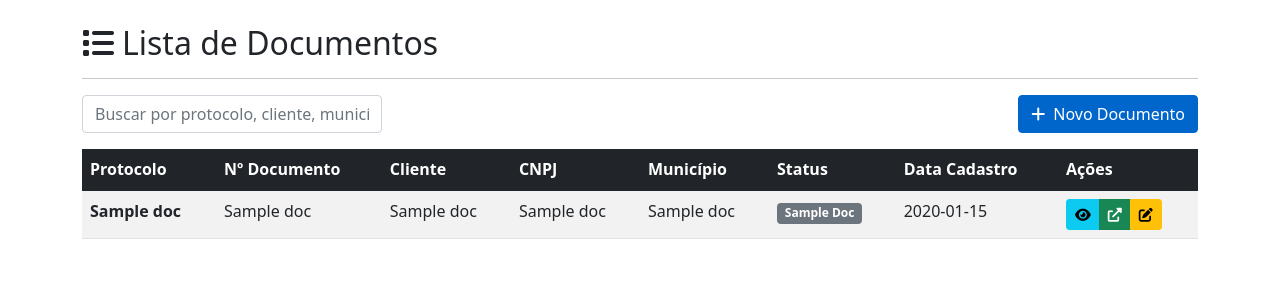
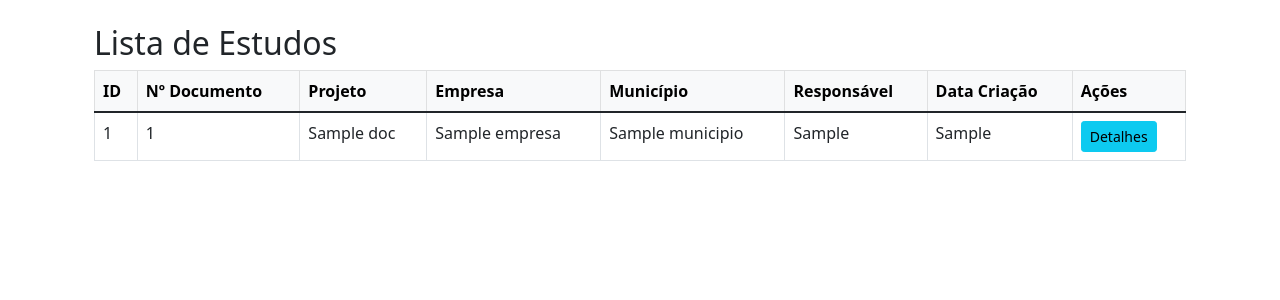
Before and after one commit to EDP-DDPE/GCIWeb, a Flask app: template app/listar/templates/listar/listar.html in a window 1280 px wide. Shown: the part 56-356 px from the top of the page. Run offline with Flask 3, Linux system fonts and the light colour scheme; the template is opened without the code that fills it: most values are stand-ins (such as "Sample title", 1, 10 or a date in 2020); parts of the project's set-up code (start-up, migrations or seed data) failed here and were passed over.

Commit message:
Atualizado listar e models

```diff
--- a/app/listar/templates/listar/listar.html
+++ b/app/listar/templates/listar/listar.html
@@ -1,104 +1,51 @@
-<!-- templates/listar.html -->
 {% extends "base.html" %}
+{% block content %}
 
-{% block title %}Listar Documentos - Sistema de Documentos{% endblock %}
-
-{% block content %}
-<div class="row">
-    <div class="col-12">
-        <h2><i class="fas fa-list me-2"></i>Lista de Documentos</h2>
-        <hr>
-    </div>
-</div>
-
-<div class="row mb-3">
-    <div class="col-12">
-        <div class="d-flex justify-content-between align-items-center">
-            <div>
-                <input type="text" id="filtroSearch" class="form-control" placeholder="Buscar por protocolo, cliente, município..." style="width: 300px;">
-            </div>
-            <div>
-                <a href="{{ url_for('cadastro.cadastro') }}" class="btn btn-primary">
-                    <i class="fas fa-plus me-2"></i>Novo Documento
-                </a>
-            </div>
-        </div>
-    </div>
-</div>
-
-{% if documentos %}
-<div class="table-responsive">
-    <table class="table table-striped table-hover" id="tabelaDocumentos">
-        <thead class="table-dark">
+<div class="container mt-4">
+    <h2>Lista de Estudos</h2>
+    <table class="table table-bordered table-hover">
+        <thead class="table-light">
             <tr>
-                <th>Protocolo</th>
+                <th>ID</th>
                 <th>Nº Documento</th>
-                <th>Cliente</th>
-                <th>CNPJ</th>
+                <th>Projeto</th>
+                <th>Empresa</th>
                 <th>Município</th>
-                <th>Status</th>
-                <th>Data Cadastro</th>
+                <th>Responsável</th>
+                <th>Data Criação</th>
                 <th>Ações</th>
             </tr>
         </thead>
         <tbody>
             {% for doc in documentos %}
             <tr>
-                <td><strong>{{ doc[1] }}</strong></td>
-                <td>{{ doc[2] }}</td>
-                <td>{{ doc[3] }}</td>
-                <td>{{ doc[4] }}</td>
-                <td>{{ doc[13] }}</td>
+                <td>{{ doc.id }}</td>
+                <td>{{ doc.num_doc }}</td>
+                <td>{{ doc.nome_projeto }}</td>
+                <td>{{ doc.empresa }}</td>
+                <td>{{ doc.municipio }}</td>
+                <td>{{ doc.criado_por }}</td>
+                <td>{{ doc.data_criacao }}</td>
                 <td>
-                    {% if doc[21] %}
-                        <span class="badge bg-{{ 'success' if doc[21] == 'concluido' else 'warning' if doc[21] == 'em_andamento' else 'secondary' }}">
-                            {{ doc[21].replace('_', ' ').title() }}
-                        </span>
-                    {% else %}
-                        <span class="badge bg-light text-dark">Sem Status</span>
-                    {% endif %}
-                </td>
-                <td>{{ doc[20].strftime('%d/%m/%Y %H:%M') if doc[20] else 'N/A' }}</td>
-                <td>
-                    <div class="btn-group btn-group-sm" role="group">
-                        <button type="button" class="btn btn-info btn-sm" onclick="verDetalhes('{{ doc[1] }}')" title="Ver Detalhes">
-                            <i class="fas fa-eye"></i>
+                    <button class="btn btn-sm btn-info" onclick="verDetalhes({{ doc.id }})">
+                        Detalhes
                     </button>
-                        {% if doc[19] %}
-                        <a href="{{ doc[19] }}" target="_blank" class="btn btn-success btn-sm" title="Abrir Arquivo">
-                            <i class="fas fa-external-link-alt"></i>
-                        </a>
-                        {% endif %}
-                        <a href="{{ url_for('gerenciar_status') }}?protocolo={{ doc[1] }}" class="btn btn-warning btn-sm" title="Editar Status">
-                            <i class="fas fa-edit"></i>
-                        </a>
-                    </div>
                 </td>
             </tr>
             {% endfor %}
         </tbody>
     </table>
 </div>
-{% else %}
-<div class="alert alert-info text-center">
-    <i class="fas fa-info-circle me-2"></i>
-    Nenhum documento cadastrado ainda.
-    <br><br>
-    <a href="{{ url_for('cadastro.cadastro') }}" class="btn btn-primary">
-        <i class="fas fa-plus me-2"></i>Cadastrar Primeiro Documento
-    </a>
-</div>
-{% endif %}
 
 <!-- Modal para detalhes do documento -->
 <div class="modal fade" id="modalDetalhes" tabindex="-1" aria-labelledby="modalDetalhesLabel" aria-hidden="true">
-    <div class="modal-dialog modal-lg">
+    <div class="modal-dialog modal-xl">
         <div class="modal-content">
-            <div class="modal-header">
+            <div class="modal-header bg-primary text-white">
                 <h5 class="modal-title" id="modalDetalhesLabel">
                     <i class="fas fa-file-alt me-2"></i>Detalhes do Documento
                 </h5>
-                <button type="button" class="btn-close" data-bs-dismiss="modal" aria-label="Close"></button>
+                <button type="button" class="btn-close btn-close-white" data-bs-dismiss="modal" aria-label="Close"></button>
             </div>
             <div class="modal-body" id="modalDetalhesBody">
                 <!-- Conteúdo carregado via JavaScript -->
@@ -109,98 +56,131 @@
         </div>
     </div>
 </div>
-{% endblock %}
 
-{% block scripts %}
 <script>
-// Filtro de busca
-document.getElementById('filtroSearch').addEventListener('keyup', function() {
-    const filtro = this.value.toLowerCase();
-    const linhas = document.querySelectorAll('#tabelaDocumentos tbody tr');
 
-    linhas.forEach(function(linha) {
-        const texto = linha.textContent.toLowerCase();
-        if (texto.includes(filtro)) {
-            linha.style.display = '';
-        } else {
-            linha.style.display = 'none';
-        }
-    });
-});
+// Função para abrir modal e mostrar loader
+function verDetalhes(estudoId) {
+    const modalBody = document.getElementById('modalDetalhesBody');
+    // Mostrar loader
+    modalBody.innerHTML = `
+        <div class="d-flex justify-content-center align-items-center" style="height: 200px;">
+            <div class="spinner-border text-primary" role="status">
+                <span class="visually-hidden">Carregando...</span>
+            </div>
+        </div>
+    `;
 
-// Função para ver detalhes
-function verDetalhes(protocolo) {
-    fetch(`/api/protocolo/${protocolo}`)
+    // Abrir modal imediatamente
+    const modal = new bootstrap.Modal(document.getElementById('modalDetalhes'));
+    modal.show();
+
+    // Buscar dados do estudo
+    fetch(`/api/estudos/${estudoId}`)
         .then(response => response.json())
         .then(data => {
             if (data.error) {
-                alert(data.error);
-            } else {
+                modalBody.innerHTML = `<div class="alert alert-danger">${data.error}</div>`;
+                return;
+            }
+
+            // Construir conteúdo do modal
             const detalhesHtml = `
-                    <div class="row">
+                <div class="row g-3">
                     <div class="col-md-6">
-                            <h6><i class="fas fa-info-circle me-2"></i>Informações Básicas</h6>
+                        <div class="card shadow-sm">
+                            <div class="card-header bg-secondary text-white">
+                                <i class="fas fa-info-circle me-2"></i>Informações Básicas
+                            </div>
+                            <div class="card-body">
                                 <p><strong>Protocolo:</strong> ${data.protocolo}</p>
                                 <p><strong>Nº Documento:</strong> ${data.num_doc}</p>
-                            <p><strong>Cliente:</strong> ${data.nome_cliente}</p>
-                            <p><strong>CNPJ:</strong> ${data.cnpj}</p>
-                            <p><strong>Instalação:</strong> ${data.instalacao}</p>
-                            <p><strong>Município:</strong> ${data.municipio}</p>
+                                <p><strong>Projeto:</strong> ${data.nome_projeto}</p>
+                                <p><strong>Descrição:</strong> ${data.descricao || 'N/A'}</p>
+                                <p><strong>Cliente:</strong> ${data.empresa?.nome || 'N/A'}</p>
+                                <p><strong>CNPJ:</strong> ${data.empresa?.cnpj || 'N/A'}</p>
+                                <p><strong>Município:</strong> ${data.municipio?.nome || 'N/A'}</p>
+                                <p><strong>Regional:</strong> ${data.regional?.nome || 'N/A'}</p>
+                            </div>
+                        </div>
                     </div>
                     <div class="col-md-6">
-                            <h6><i class="fas fa-cogs me-2"></i>Detalhes Técnicos</h6>
-                            <p><strong>Tipo Viabilidade:</strong> ${data.tipo_viab || 'N/A'}</p>
-                            <p><strong>Tipo Análise:</strong> ${data.tipo_analise || 'N/A'}</p>
-                            <p><strong>Tipo Pedido:</strong> ${data.tipo_pedido || 'N/A'}</p>
-                            <p><strong>Área Responsável:</strong> ${data.area_resp || 'N/A'}</p>
-                            <p><strong>Elaborador:</strong> ${data.elaborador_doc}</p>
-                            <p><strong>Eng. Responsável:</strong> ${data.eng_responsavel}</p>
+                        <div class="card shadow-sm">
+                            <div class="card-header bg-secondary text-white">
+                                <i class="fas fa-cogs me-2"></i>Detalhes Técnicos
+                            </div>
+                            <div class="card-body">
+                                <p><strong>Tipo Viabilidade:</strong> ${data.tipo_viabilidade?.descricao || 'N/A'}</p>
+                                <p><strong>Criado por:</strong> ${data.criado_por?.nome || 'N/A'}</p>
+                                <p><strong>Responsável Região:</strong> ${data.responsavel_regiao?.usuario?.nome || 'N/A'}</p>
+                                <p><strong>Data Criação:</strong> ${data.data_criacao || 'N/A'}</p>
+                                <p><strong>Data Registro:</strong> ${data.data_registro || 'N/A'}</p>
+                                <p><strong>Latitude:</strong> ${data.latitude_cliente || 'N/A'}</p>
+                                <p><strong>Longitude:</strong> ${data.longitude_cliente || 'N/A'}</p>
                             </div>
                         </div>
-                    <hr>
-                    <div class="row">
-                        <div class="col-md-6">
-                            <h6><i class="fas fa-chart-bar me-2"></i>Demandas</h6>
-                            <p><strong>FP Anterior:</strong> ${data.dem_fp_ant || 'N/A'}</p>
-                            <p><strong>P Anterior:</strong> ${data.dem_p_ant || 'N/A'}</p>
-                            <p><strong>FP Depois:</strong> ${data.dem_fp_dep || 'N/A'}</p>
-                            <p><strong>P Depois:</strong> ${data.dem_p_dep || 'N/A'}</p>
-                        </div>
-                        <div class="col-md-6">
-                            <h6><i class="fas fa-calendar me-2"></i>Status e Datas</h6>
-                            <p><strong>Status:</strong> <span class="badge bg-secondary">${data.status || 'Sem Status'}</span></p>
-                            <p><strong>Data Criação:</strong> ${data.dt_criacao || 'N/A'}</p>
-                            <p><strong>Data Conclusão:</strong> ${data.dt_concl || 'N/A'}</p>
-                            <p><strong>Data Fim:</strong> ${data.dt_fim || 'N/A'}</p>
                     </div>
                 </div>
-                    ${data.latitude_x || data.longitude_y ? `
-                    <hr>
-                    <div class="row">
-                        <div class="col-12">
-                            <h6><i class="fas fa-map-marker-alt me-2"></i>Coordenadas</h6>
-                            <p><strong>Latitude:</strong> ${data.latitude_x || 'N/A'}</p>
-                            <p><strong>Longitude:</strong> ${data.longitude_y || 'N/A'}</p>
+                <div class="row g-3 mt-3">
+                    <div class="col-md-12">
+                        <div class="card shadow-sm">
+                            <div class="card-header bg-secondary text-white">
+                                <i class="fas fa-chart-bar me-2"></i>Demandas
+                            </div>
+                            <div class="card-body">
+                                <p><strong>Demanda FP:</strong> ${data.dem_solicit_fp || 'N/A'}</p>
+                                <p><strong>Demanda P:</strong> ${data.dem_solicit_p || 'N/A'}</p>
                             </div>
                         </div>
-                    ` : ''}
+                    </div>
+                </div>
+                <div class="row g-3 mt-3">
+                    <div class="col-md-12">
+                        <div class="card shadow-sm">
+                            <div class="card-header bg-secondary text-white">
+                                <i class="fas fa-file-upload me-2"></i>Anexos
+                            </div>
+                            <div class="card-body">
+                                ${data.anexos && data.anexos.length > 0 ? `
+                                    <ul class="list-group list-group-flush">
+                                        ${data.anexos.map(a => `<li class="list-group-item">${a.nome_arquivo} (${a.tipo_mime})</li>`).join('')}
+                                    </ul>
+                                ` : '<p>Nenhum anexo.</p>'}
+                            </div>
+                        </div>
+                    </div>
+                </div>
+                <div class="row g-3 mt-3">
+                    <div class="col-md-12">
+                        <div class="card shadow-sm">
+                            <div class="card-header bg-secondary text-white">
+                                <i class="fas fa-history me-2"></i>Status Histórico
+                            </div>
+                            <div class="card-body">
+                                ${data.status_historico && data.status_historico.length > 0 ? `
+                                    <ul class="list-group list-group-flush">
+                                        ${data.status_historico.map(s => `
+                                            <li class="list-group-item">
+                                                <strong>${s.status || 'N/A'}</strong> - ${s.data || 'N/A'} - ${s.criado_por || 'N/A'}
+                                                ${s.observacao ? `<br><small>${s.observacao}</small>` : ''}
+                                            </li>
+                                        `).join('')}
+                                    </ul>
+                                ` : '<p>Sem histórico de status.</p>'}
+                            </div>
+                        </div>
+                    </div>
+                </div>
             `;
 
-                document.getElementById('modalDetalhesBody').innerHTML = detalhesHtml;
-                new bootstrap.Modal(document.getElementById('modalDetalhes')).show();
-            }
+            modalBody.innerHTML = detalhesHtml;
         })
         .catch(error => {
             console.error('Erro:', error);
-            alert('Erro ao carregar detalhes do documento');
+            modalBody.innerHTML = `<div class="alert alert-danger">Erro ao carregar detalhes do documento</div>`;
         });
 }
+</script>
 
-// Preencher campo protocolo se veio da URL
-const urlParams = new URLSearchParams(window.location.search);
-const protocoloParam = urlParams.get('protocolo');
-if (protocoloParam && document.getElementById('protocolo')) {
-    document.getElementById('protocolo').value = protocoloParam;
-}
-</script>
+
 {% endblock %}
--- a/app/main/templates/main/index.html
+++ b/app/main/templates/main/index.html
@@ -99,7 +99,7 @@
                 <i class="fas fa-list fa-3x text-info mb-3"></i>
                 <h5 class="card-title">Listar Documentos</h5>
                 <p class="card-text">Visualize todos os documentos cadastrados no sistema</p>
-                <a href="" class="btn btn-info">Listar</a>
+                <a href="{{ url_for('listar.listar') }}" class="btn btn-info">Listar</a>
             </div>
         </div>
     </div>
```
Also changed, not shown: app/api/routes.py (+8 -160 lines), app/listar/routes.py (+7 -3 lines), app/models.py (+164 -0 lines). Lines whose indentation alone changed are shown as unchanged.
